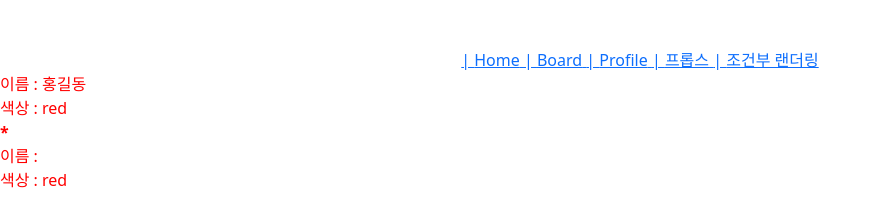
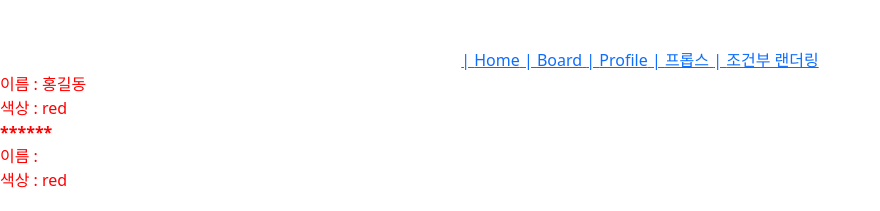
Before and after one commit to dayoung077/react-vite-ydy-example2, a React (Vite) app: page /three in a window 1280 px wide. Shown: the top 211 px of the page, without its empty margins (0-880 px from the left). Built offline with nearby package versions, Linux system fonts and the light colour scheme.

Commit message:
유즈 스테이트 예제

```diff
--- a/src/components/Hello3.jsx
+++ b/src/components/Hello3.jsx
@@ -6,7 +6,7 @@ export const Hello3 = ({ name, color, isSpecial, isName }) => {
     <div style={{color : color}}>
       이름 : {isName ? name : null} <br/>
       색상 : {color} <br/>
-      {isSpecial ? <b>*</b> : null}
+      {isSpecial ? <b>******</b> : null}
     </div>
   )
 }
```
Also changed, not shown: 1 other file (tests, documents, lock files or other folders).
